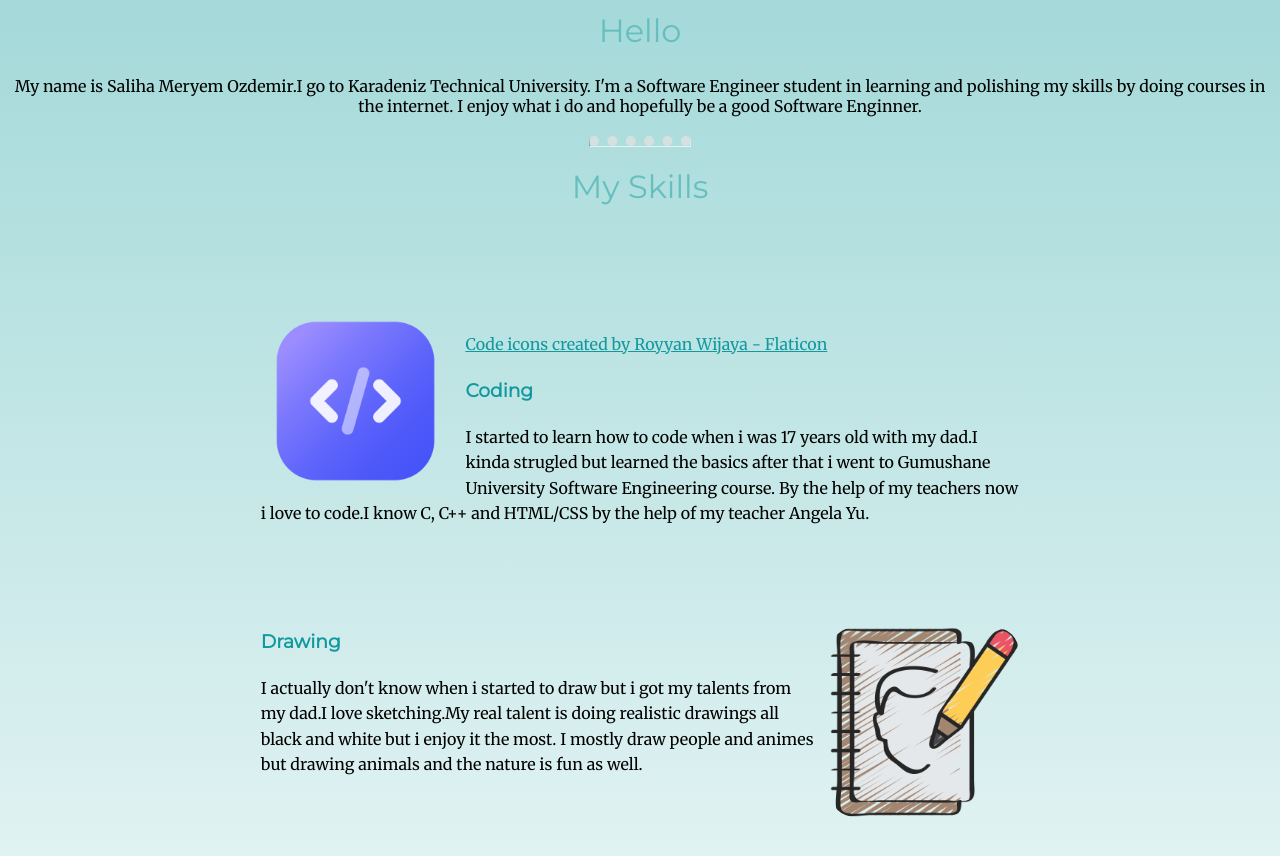
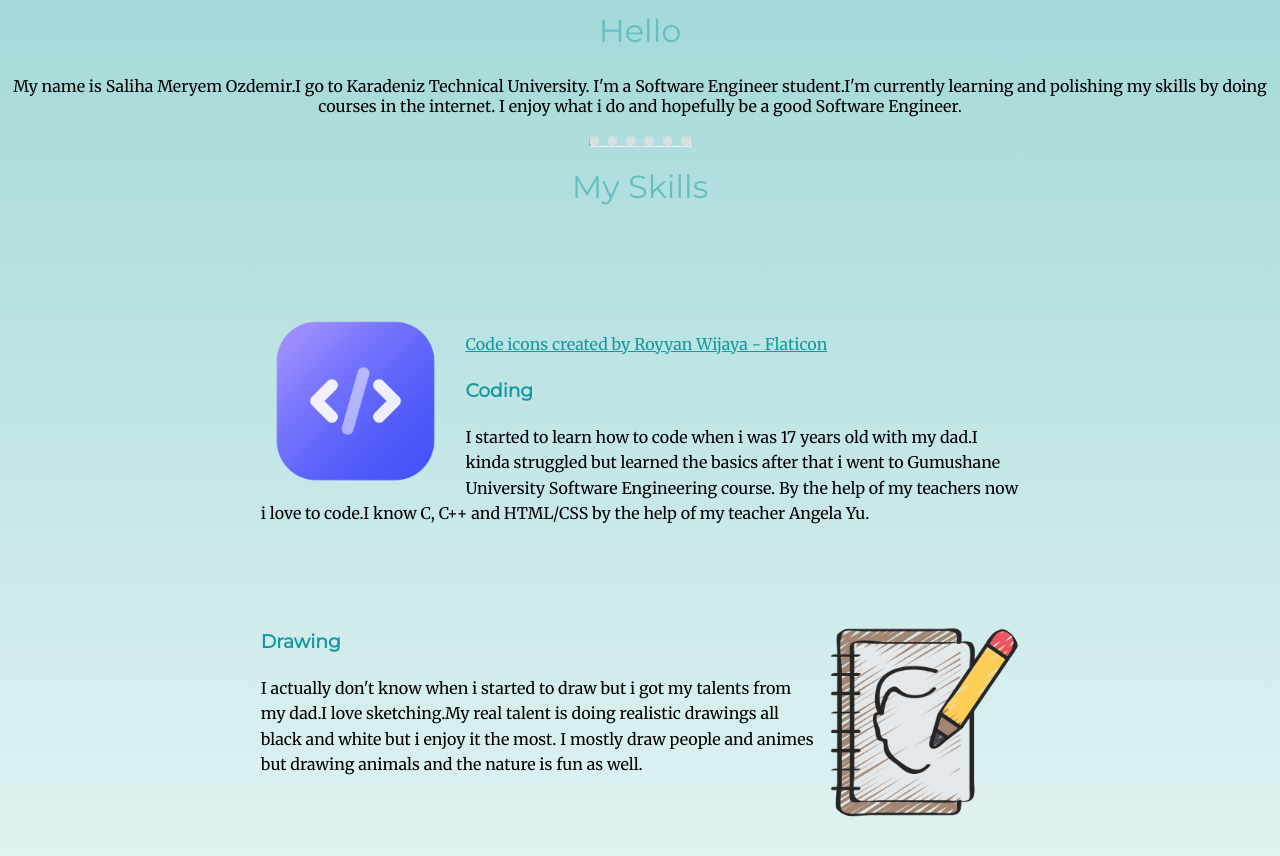
Before and after one commit to Meryem220/My-Personel-Website, a plain HTML site: page index.html in a window 1280 px wide. Shown: the part 890-1746 px from the top of the page. Drawn offline with Linux system fonts and the light colour scheme.

Commit message:
Spelling Mistakes

```diff
--- a/index.html
+++ b/index.html
@@ -24,7 +24,7 @@
         <div class="profile">
             <img class="profile-photo" src="CSS - My Site Images/images-modified.png" alt="Profile Photo">
             <h2>Hello</h2>
-            <p>My name is Saliha Meryem Ozdemir.I go to Karadeniz Technical University. I'm a Software Engineer student in learning and polishing my skills by doing courses in the internet. I enjoy what i do and hopefully be a good Software Enginner.</p>
+            <p>My name is Saliha Meryem Ozdemir.I go to Karadeniz Technical University. I'm a Software Engineer student.I'm currently learning and polishing my skills by doing courses in the internet. I enjoy what i do and hopefully be a good Software Engineer.</p>
         </div>
         <hr>
         <div class="skills">
@@ -34,7 +34,7 @@
                 <br>
                 <a class="flaticon-link" href="https://www.flaticon.com/free-icons/code" title="code icons">Code icons created by Royyan Wijaya - Flaticon</a>
                 <h3>Coding</h3>
-                <p class="code-skill" >I started to learn how to code when i was 17 years old with my dad.I kinda strugled but learned the basics after that i went to Gumushane University Software Engineering course. By the help of my teachers now i love to code.I know C, C++ and HTML/CSS by the help of my teacher Angela Yu.
+                <p class="code-skill" >I started to learn how to code when i was 17 years old with my dad.I kinda struggled but learned the basics after that i went to Gumushane University Software Engineering course. By the help of my teachers now i love to code.I know C, C++ and HTML/CSS by the help of my teacher Angela Yu.
                 </p>
             </div>
             <div class="skill-row" class="drawing" >
```
